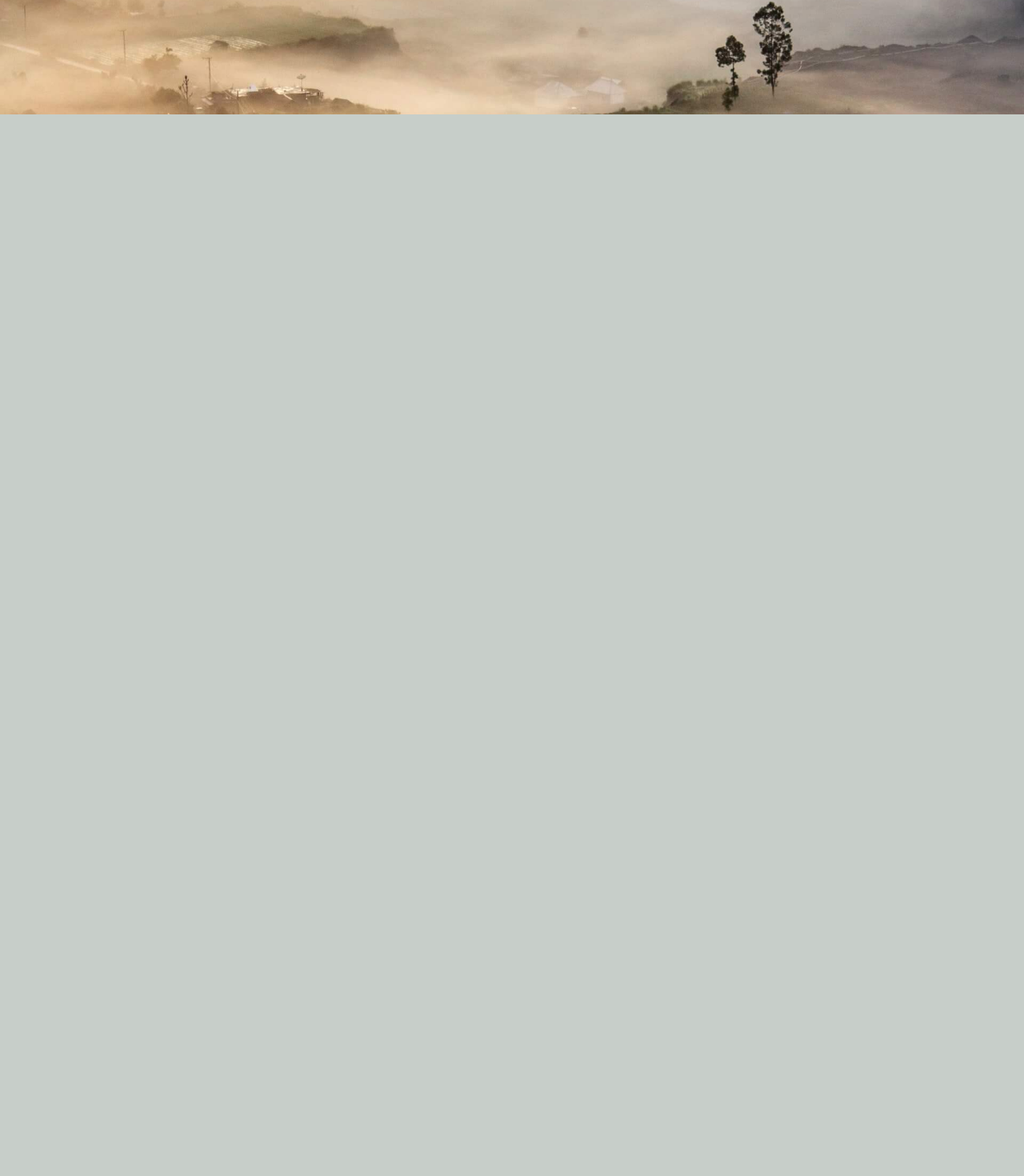
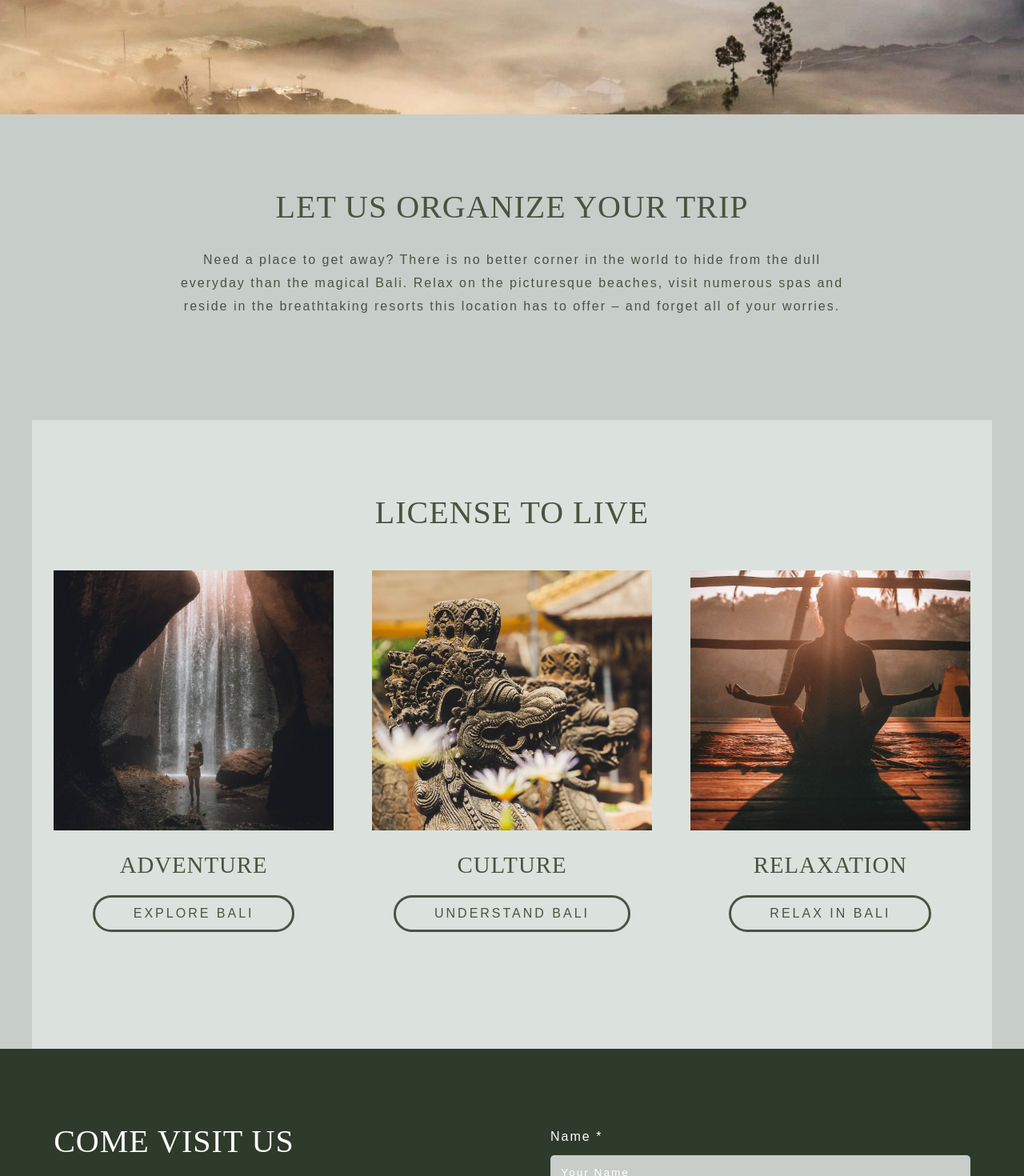
Before and after one commit to SutheeDev/react-poveda, a React (Vite) app in the folder client/: page /Visit in a window 1280 px wide. Shown: the part 447-1917 px from the top of the page at 80% size. Before the commit the page ends 800 px from the top, so only its background shows below. Built offline with nearby package versions, Linux system fonts and the light colour scheme.

Commit message:
added Message, Gallery, Invitation, and Footer components to Visit page / added bgColor prop to the Gallery styling

```diff
--- a/client/src/components/Gallery.jsx
+++ b/client/src/components/Gallery.jsx
@@ -65,6 +65,7 @@ export default Gallery;
 const Wrapper = styled.section`
   padding: 6em var(--side-contain-sm);
   text-align: center;
+  background-color: ${(props) => props.bgColor};
   .title {
     color: var(--green-2);
     margin-bottom: 1em;
--- a/client/src/pages/Visit.jsx
+++ b/client/src/pages/Visit.jsx
@@ -1,11 +1,44 @@
 import styled from "styled-components";
-import { Hero } from "../components";
+import { Hero, Message, Gallery, Invitation, Footer } from "../components";
 import imgUrl from "../assets/images/HERO_03_VISIT.jpg";
+import imgLi1 from "../assets/images/GL_LICENSE_01.jpg";
+import imgLi2 from "../assets/images/GL_LICENSE_02.jpg";
+import imgLi3 from "../assets/images/GL_LICENSE_03.jpg";
 
 const Visit = () => {
   return (
     <Wrapper>
       <Hero smText={`it's time to`} bgText="visit bali" imgUrl={imgUrl} />
+
+      <Message
+        title="let us organize your trip"
+        paragraph={`Need a place to get away? There is no better corner in the world to hide from the dull everyday than the magical Bali. Relax on the picturesque beaches, visit numerous spas and reside in the breathtaking resorts this location has to offer – and forget all of your worries.`}
+      />
+
+      <Gallery
+        title="license to live"
+        subTitle1="adventure"
+        subTitle2="culture"
+        subTitle3="relaxation"
+        btnText1="explore bali"
+        btnText2="understand bali"
+        btnText3="relax in bali"
+        img1={imgLi1}
+        img2={imgLi2}
+        img3={imgLi3}
+        path1="/adventure"
+        path2="/culture"
+        path3="/relax"
+        bgColor="var(--light-grey)"
+        ig={false}
+      />
+
+      <Invitation
+        title="come visit us"
+        info={`We’ve been obsessed with exploring this island for several years - let us show the best we’ve found! Contact us so we can help you organize a memorable stay at one of the most magical places on the planet!`}
+      />
+
+      <Footer />
     </Wrapper>
   );
 };
```
